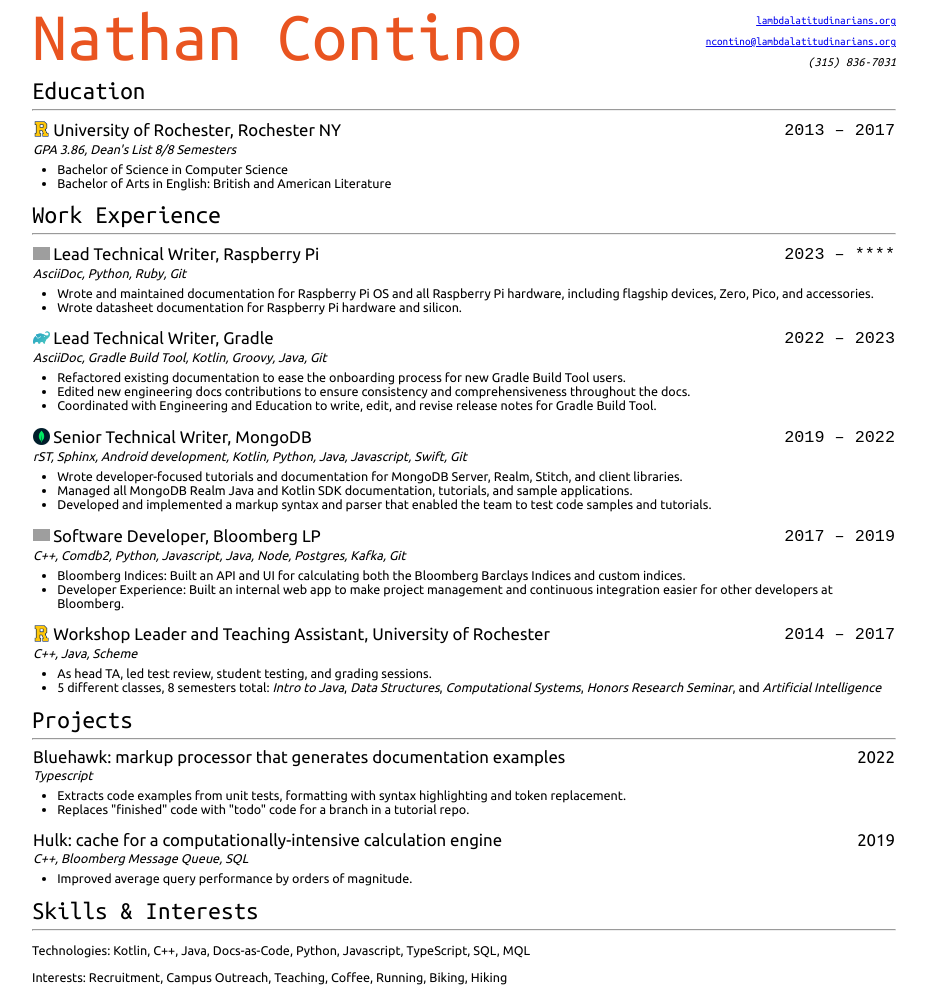
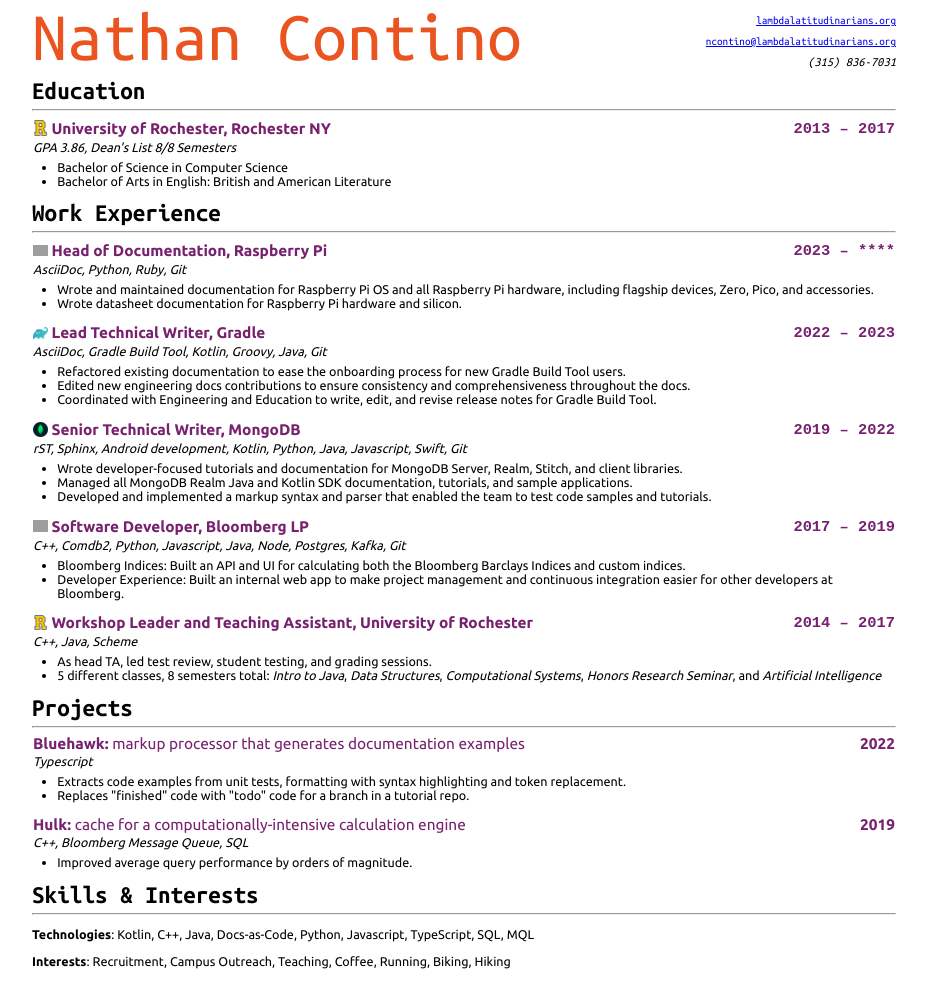
Before and after one commit to nathan-contino/nathan-contino.github.io, a Jekyll site: the page built from _pages/resume.md, in a window 1280 px wide. Shown: the whole page, without its empty margins (176-1103 px from the left). Built offline with Jekyll 4.4.1, drawn with Linux system fonts in a browser that asks for light colours; grey boxes are pictures that could not be loaded.

Commit message:
Add a couple of missing bold fonts to guarantee prettiness across even the silliest browsers

```diff
--- a/_pages/resume.md
+++ b/_pages/resume.md
@@ -31,7 +31,7 @@
 
 ***
 
-| {::nomarkdown} <div style="display: flex; align-items: center;"> <img src="/_resources/raspberrypi.ico" style="width:1em !important; border: 0px !important; padding-right: .2em;" />  Lead Technical Writer, Raspberry Pi </div>{:/} | `2023 – ****` |
+| {::nomarkdown} <div style="display: flex; align-items: center;"> <img src="/_resources/raspberrypi.ico" style="width:1em !important; border: 0px !important; padding-right: .2em;" /> Head of Documentation, Raspberry Pi </div>{:/} | `2023 – ****` |
 | :--- | ---: |
 | _AsciiDoc, Python, Ruby, Git_ ||
 
@@ -73,14 +73,14 @@
 
 ***
 
-| Bluehawk: markup processor that generates documentation examples | 2022 |
+| Bluehawk: {::nomarkdown}<slap style="font-weight:100 !important;">markup processor that generates documentation examples</slap>{:/} | 2022 |
 | :--- | ---: |
 | _Typescript_ ||
 
 * Extracts code examples from unit tests, formatting with syntax highlighting and token replacement.
 * Replaces "finished" code with "todo" code for a branch in a tutorial repo.
 
-| Hulk: cache for a computationally-intensive calculation engine | 2019 |
+| Hulk: {::nomarkdown}<slap style="font-weight:100 !important;">cache for a computationally-intensive calculation engine</slap>{:/} | 2019 |
 | :--- | ---: |
 | _C++, Bloomberg Message Queue, SQL_ ||
 
--- a/_stylesheets/resume.css
+++ b/_stylesheets/resume.css
@@ -1,15 +1,23 @@
 @font-face {
   font-family: 'Ubuntu';
   src: url('/_stylesheets/Ubuntu-R.ttf') format('truetype');
-  font-weight: normal;
-  font-style: normal;
+}
+
+@font-face {
+  font-family: 'Ubuntu';
+  src: url('/_stylesheets/Ubuntu-B.ttf') format('truetype');
+  font-weight: bold;
 }
 
 @font-face {
   font-family: 'Ubuntu Mono';
   src: url('/_stylesheets/UbuntuMono-R.ttf') format('truetype');
-  font-weight: normal;
-  font-style: normal;
+}
+
+@font-face {
+  font-family: 'Ubuntu Mono';
+  src: url('/_stylesheets/UbuntuMono-B.ttf') format('truetype');
+  font-weight: bold;
 }
 
 html {
@@ -42,15 +50,15 @@
 }
 
 th {
-  font-size: 1.2rem;
-  font-weight: normal;
+  font-size: 1.1rem;
+  color: #77216F;
 }
 
 h1,h2,h3,h4,h5 {
   font-family: var(--mono-font);
   margin-bottom: 0px;
   margin-top: 5px;
-  font-weight: normal;
+  font-weight: bold;
 }
 
 topper {
```
Also changed, not shown: other parts of _pages/resume.md (+2 -2 lines), _stylesheets/Ubuntu-B.ttf (added), _stylesheets/UbuntuMono-B.ttf (added).
